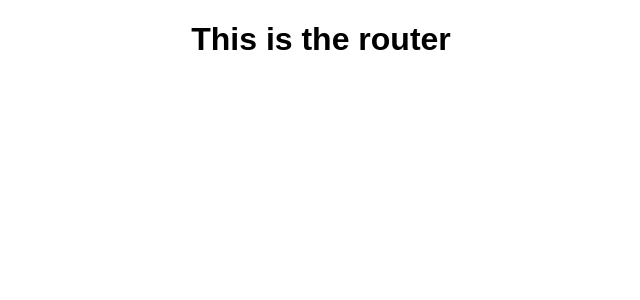
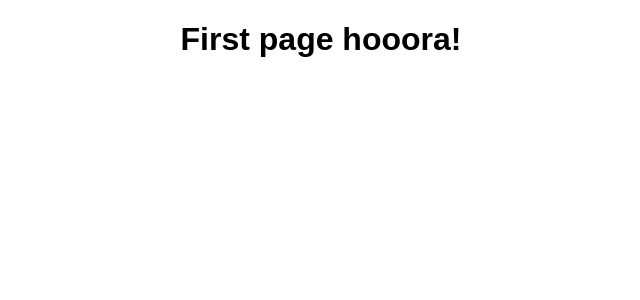
Before and after one commit to hajinasiri/Note-App, a React (Create React App) app: page / in a window 1280 px wide. Shown: the top 300 px of the page, without its empty margins (319-959 px from the left). Built offline with nearby package versions, Linux system fonts and the light colour scheme.

Commit message:
using the first component to render on the root route

```diff
--- a/src/App.js
+++ b/src/App.js
@@ -3,17 +3,14 @@ import logo from './logo.svg';
 import './App.css';
 import { BrowserRouter as Router} from 'react-router-dom';
 import Route from 'react-router-dom/Route';
+import First from './pages/first_page/First';
 
 class App extends Component {
   render() {
     return (
       <Router>
         <div className="App">
-          <Route path='/' exact render={
-            () => {
-              return (<h1>This is the router</h1>)
-            }
-          }/>
+          <Route path='/' exact component={First} />
 
           <Route path='/about' exact render={
             () => {
--- /dev/null
+++ b/src/pages/first_page/First.js
@@ -0,0 +1,10 @@
+import React, { Component } from 'react';
+
+class First extends Component {
+  render() {
+    return (
+      <h1> First page hooora! </h1>
+    )
+  }
+}
+export default First;
```
